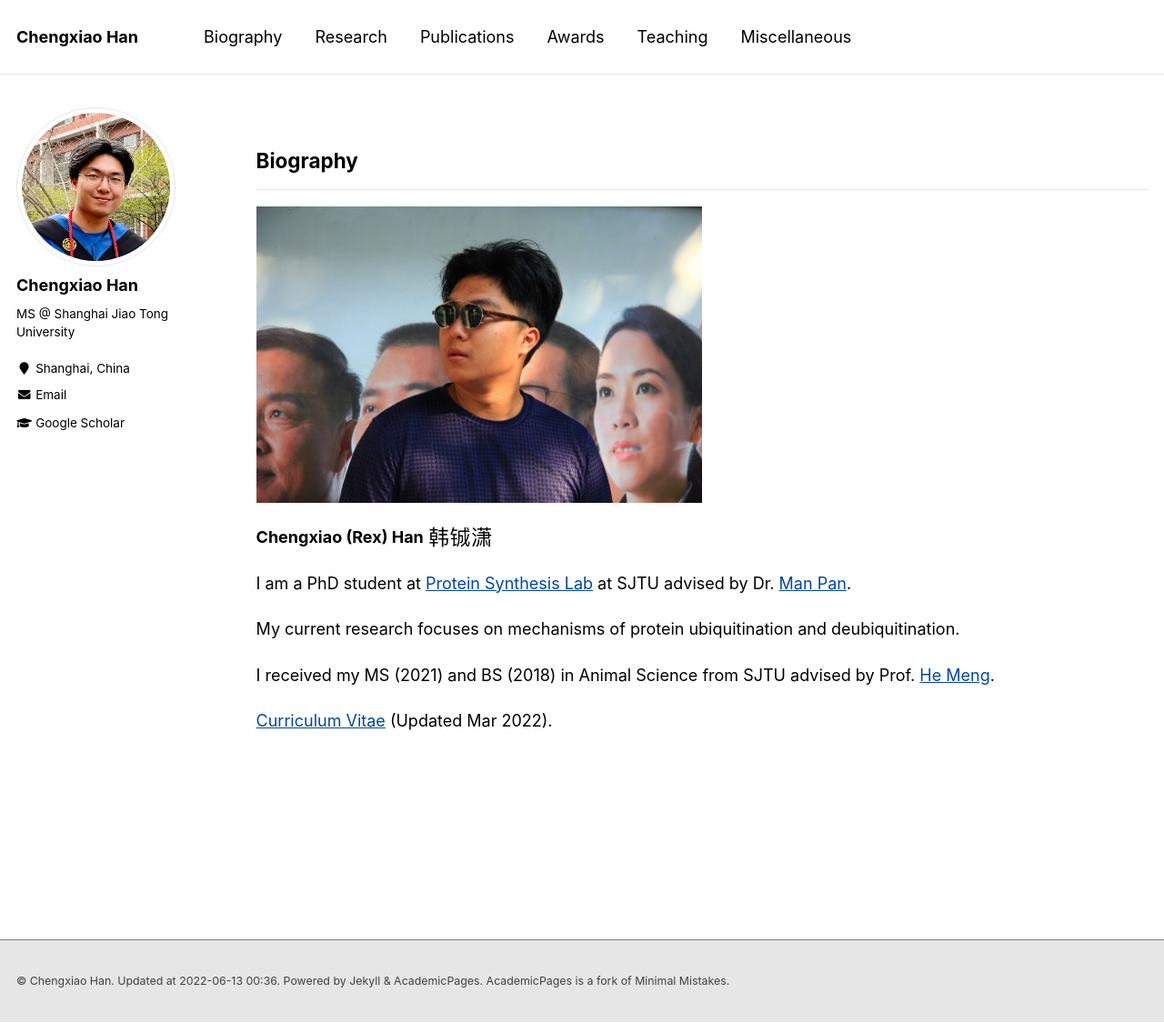
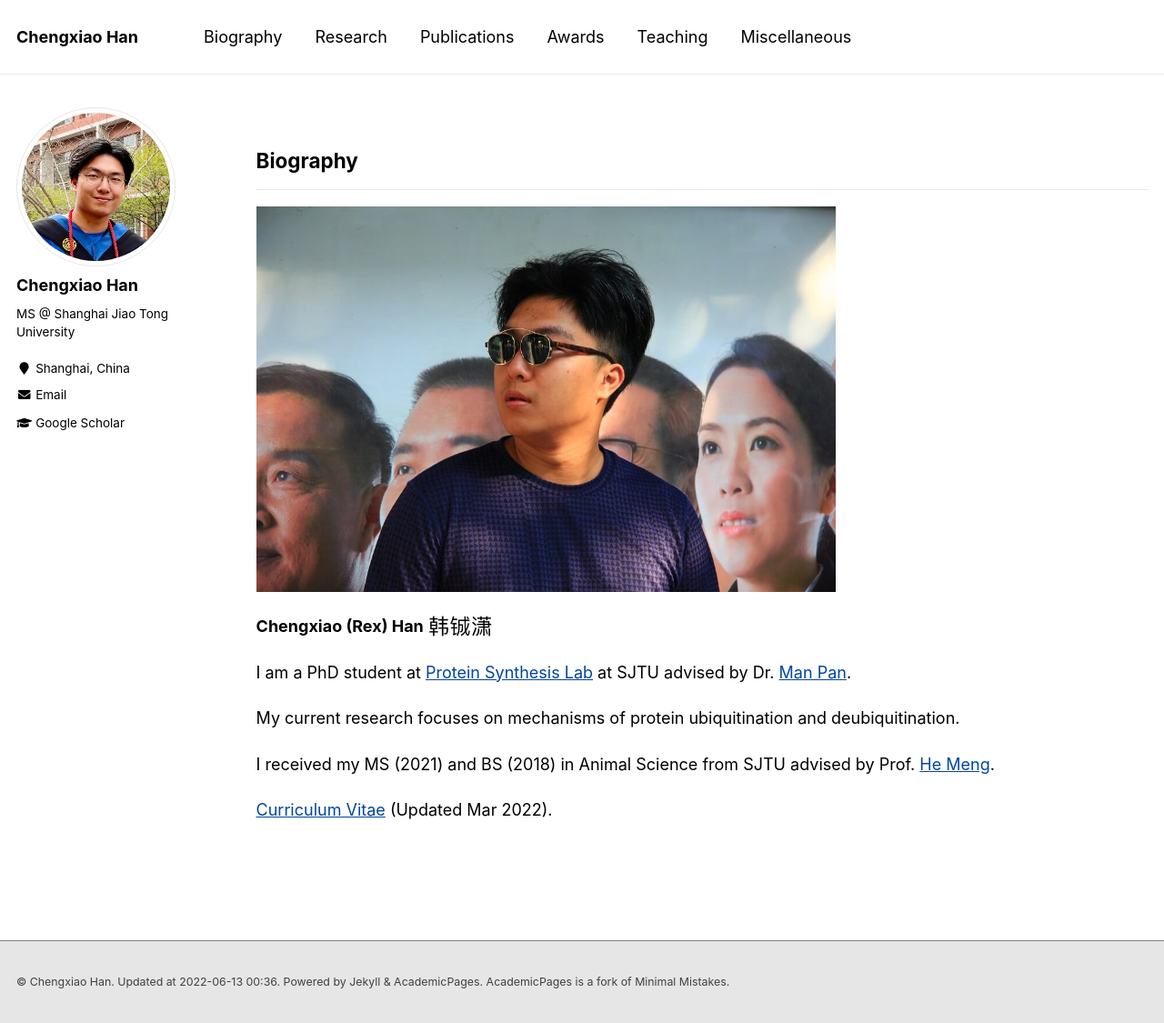
Before and after one commit to rexhancx/rexhan.github.io, a Jekyll site: the page built from _pages/about.md, in a window 1280 px wide and 1125 px high. Shown: the whole window at 91% size. Built offline with Jekyll 4.4.1, drawn with Linux system fonts in a browser that asks for light colours.

Commit message:
Update about.md

```diff
--- a/_pages/about.md
+++ b/_pages/about.md
@@ -8,10 +8,7 @@ author_profile: true
 ## __Biography__
 ---
 
-<img src="/images/bio.png" style="width: 50%; vertical-align: middle">
-
-
-
+<img src="/images/bio.png" style="width: 65%">
 
 __Chengxiao (Rex) Han__ <img src="/images/rexhanname.jpg" style="height: 25px;vertical-align: middle" title="photographed by Yulin Liao">
 
```
